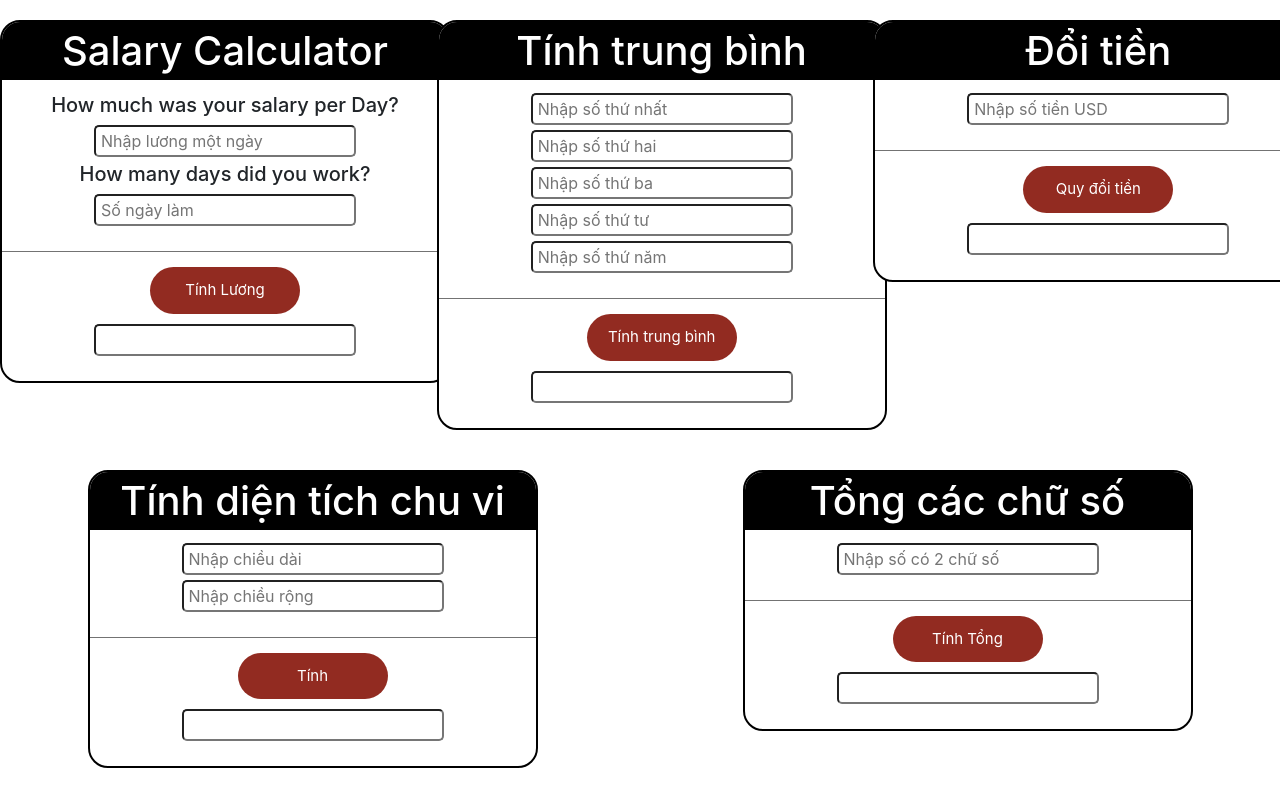
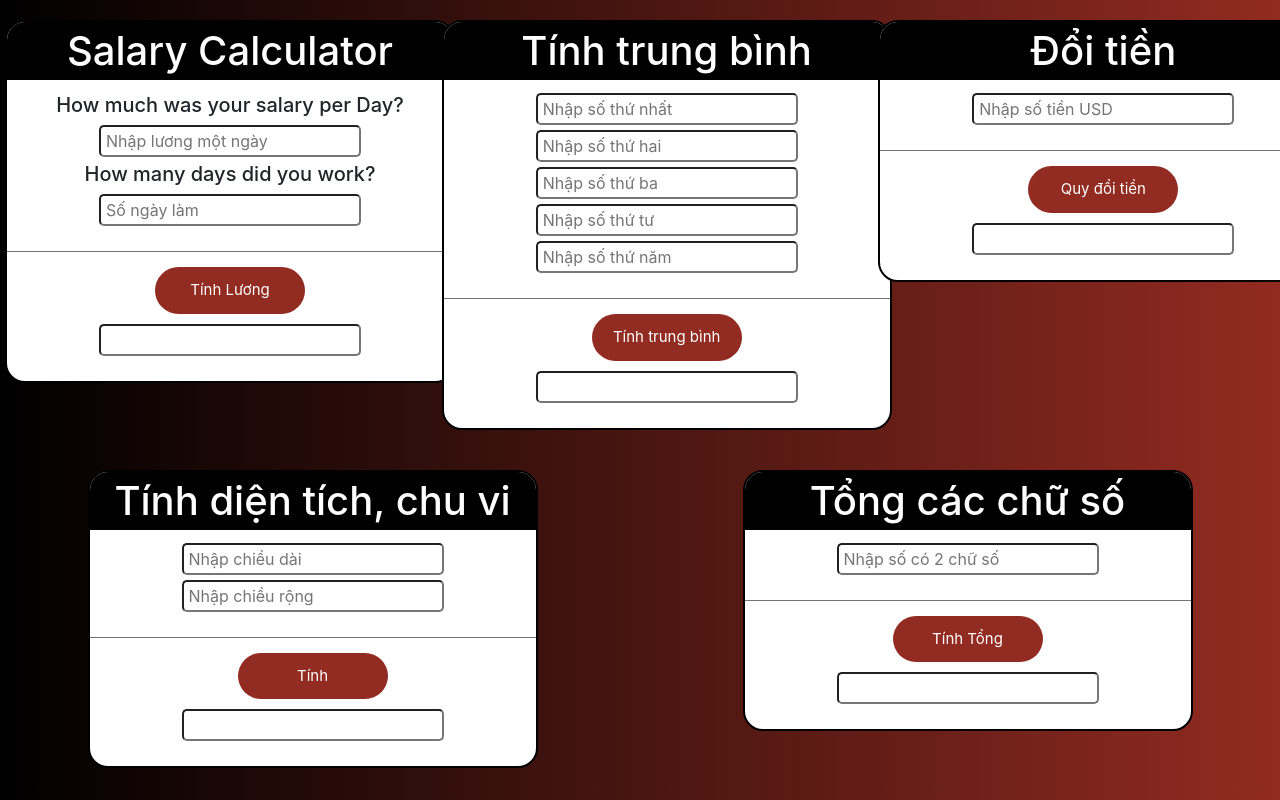
Before and after one commit to doanh0401/bai-tap-JS, a plain HTML site: page index.html in a window 1280 px wide. Shown: the top 800 px of the page. Drawn offline with nearby package versions, Linux system fonts and the light colour scheme.

Commit message:
chỉnh css

```diff
--- a/index.html
+++ b/index.html
@@ -57,7 +57,7 @@
     <div class="row">
         <div class="col-6 text-center">
             <div class="wrapper text-center mx-auto">
-                <h1>Tính diện tích chu vi</h1>
+                <h1>Tính diện tích, chu vi</h1>
                 <div class="content">
                     <input id="length" type="number" placeholder="Nhập chiều dài">
                     <input id="width" type="number" placeholder="Nhập chiều rộng">
--- a/style.css
+++ b/style.css
@@ -1,3 +1,7 @@
+body{
+    overflow: hidden;
+    background: linear-gradient(90deg,black,#922B21);
+}
 .wrapper {
     width: 450px;
     background-color: #fff;
@@ -6,7 +10,7 @@
     border: 2px solid black;
     padding-bottom: 20px;
     overflow: hidden;
-    margin: 20px 0 ;
+    margin: 20px 5px ;
 }
 .wrapper h1 {
     text-align: center;
```
